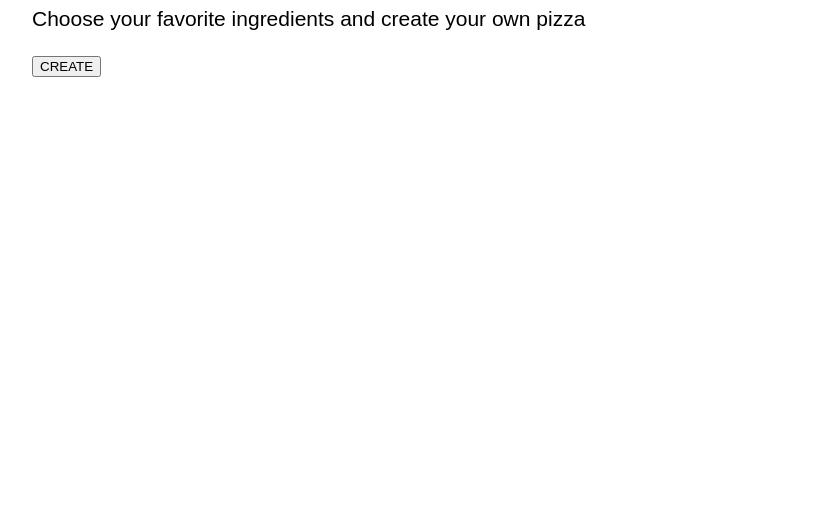
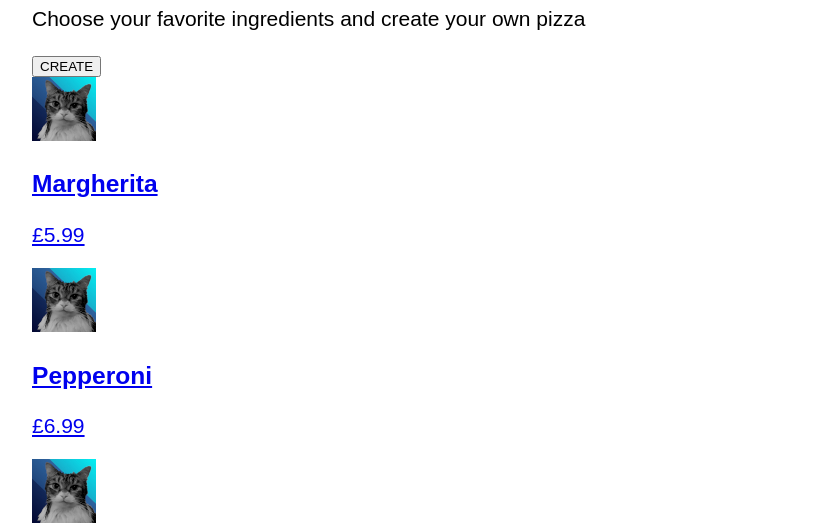
Before and after one commit to Tatusaily/RavintolaRyhmis, a website: page index.html in a window 1280 px wide. Shown: the part 283-808 px from the top of the page, without its empty margins (96-913 px from the left). Drawn offline with Linux system fonts and the light colour scheme.

Commit message:
start grid population on JS

```diff
--- a/index.html
+++ b/index.html
@@ -4,6 +4,7 @@
     <meta charset="UTF-8">
     <meta name="viewport" content="width=device-width, initial-scale=1.0">
     <link rel="stylesheet" href="style.css">
+    <script src="onStart.js" defer></script>
     <title>Document</title>
 </head>
 <body>
@@ -34,6 +35,11 @@
             <h1>CREATE YOUR OWN PIZZA</h1>
             <p>Choose your favorite ingredients and create your own pizza</p>
             <button>CREATE</button>
+        </div>
+        <!-- Menu missä on listattu pizzat -->
+        <div id="pizza-grid">
+
+        </div>
     </main>
     <footer>
         <!-- Footer content goes here -->
--- a/onStart.js
+++ b/onStart.js
@@ -1 +1,35 @@
 // Let's put code that we want to run on start here:
+
+// Populate pizza grid:
+// GET PIZZAS FROM DATABASE
+// placeholder: name, ingredients, price, image
+const pizzas = [
+    { name: 'Margherita', ingredients: 'Tomato, mozzarella, basil', price: 5.99, image: '64cat.jpg' },
+    { name: 'Pepperoni', ingredients: 'Tomato, mozzarella, pepperoni', price: 6.99, image: '64cat.jpg' },
+    { name: 'Hawaiian', ingredients: 'Tomato, mozzarella, ham, pineapple', price: 7.99, image: '64cat.jpg' },
+    { name: 'Vegetarian', ingredients: 'Tomato, mozzarella, peppers, mushrooms, olives', price: 6.99, image: '64cat.jpg' },
+    { name: 'Meat Feast', ingredients: 'Tomato, mozzarella, pepperoni, ham, bacon, chicken', price: 8.99, image: '64cat.jpg' },
+    { name: 'Vegan', ingredients: 'Tomato, vegan cheese, peppers, mushrooms, olives', price: 7.99, image: '64cat.jpg' },
+    { name: 'BBQ Chicken', ingredients: 'Tomato, mozzarella, chicken, BBQ sauce', price: 7.99, image: '64cat.jpg' },
+];
+const pizzaGrid = document.getElementById('pizza-grid');
+pizzas.forEach(pizza => {
+    const pizzaBit = document.createElement('a');
+    const pizzaImg = document.createElement('img');
+    const pizzaName = document.createElement('h3');
+    const pizzaPrice = document.createElement('p');
+    pizzaImg.src = pizza.image;
+    pizzaImg.alt = pizza.name;
+    pizzaName.textContent = pizza.name;
+    pizzaPrice.textContent = `£${pizza.price}`;
+    pizzaBit.appendChild(pizzaImg);
+    pizzaBit.appendChild(pizzaName);
+    pizzaBit.appendChild(pizzaPrice);
+    pizzaBit.href = `#`;
+    pizzaBit.classList.add('pizza');
+    pizzaGrid.appendChild(pizzaBit);
+    pizzaBit.addEventListener('click', () => {
+        // ADD PIZZA TO BASKET
+        console.log('Added pizza to basket:', pizza.name);
+    });
+});
```
